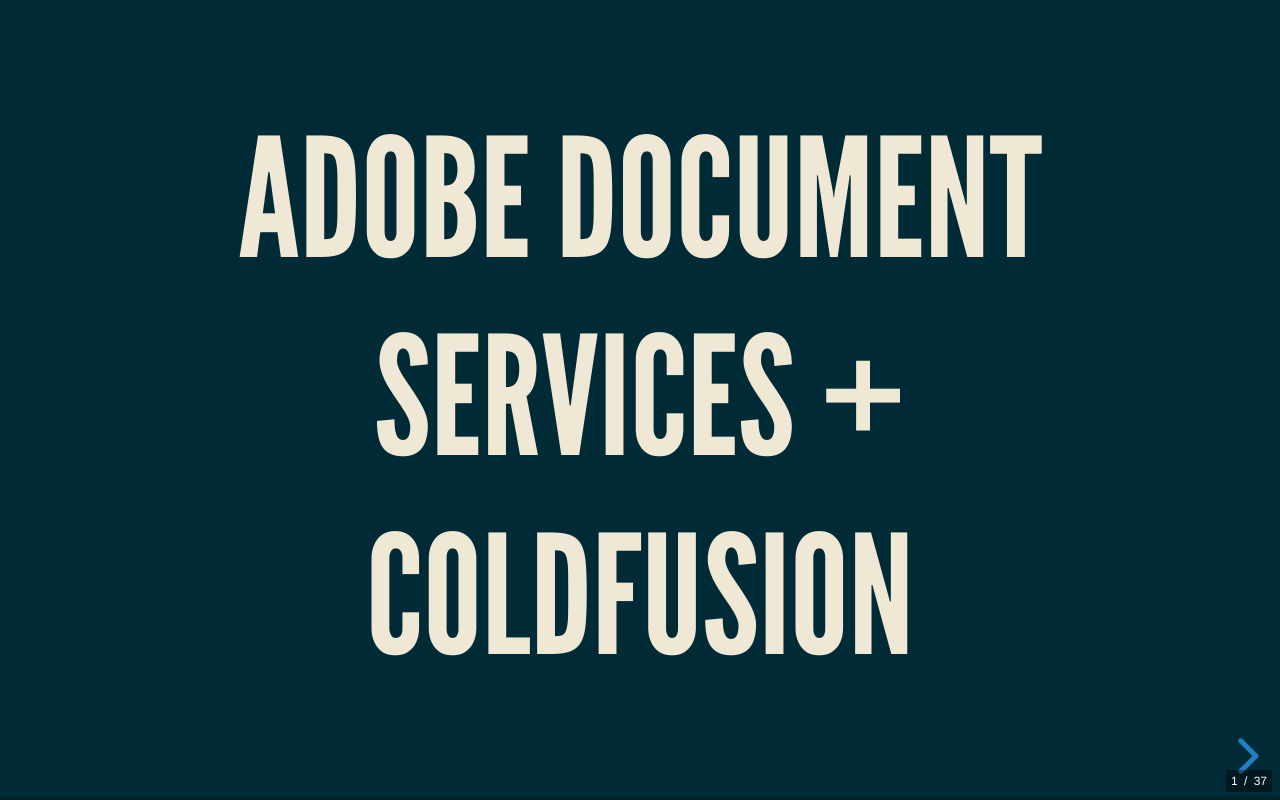
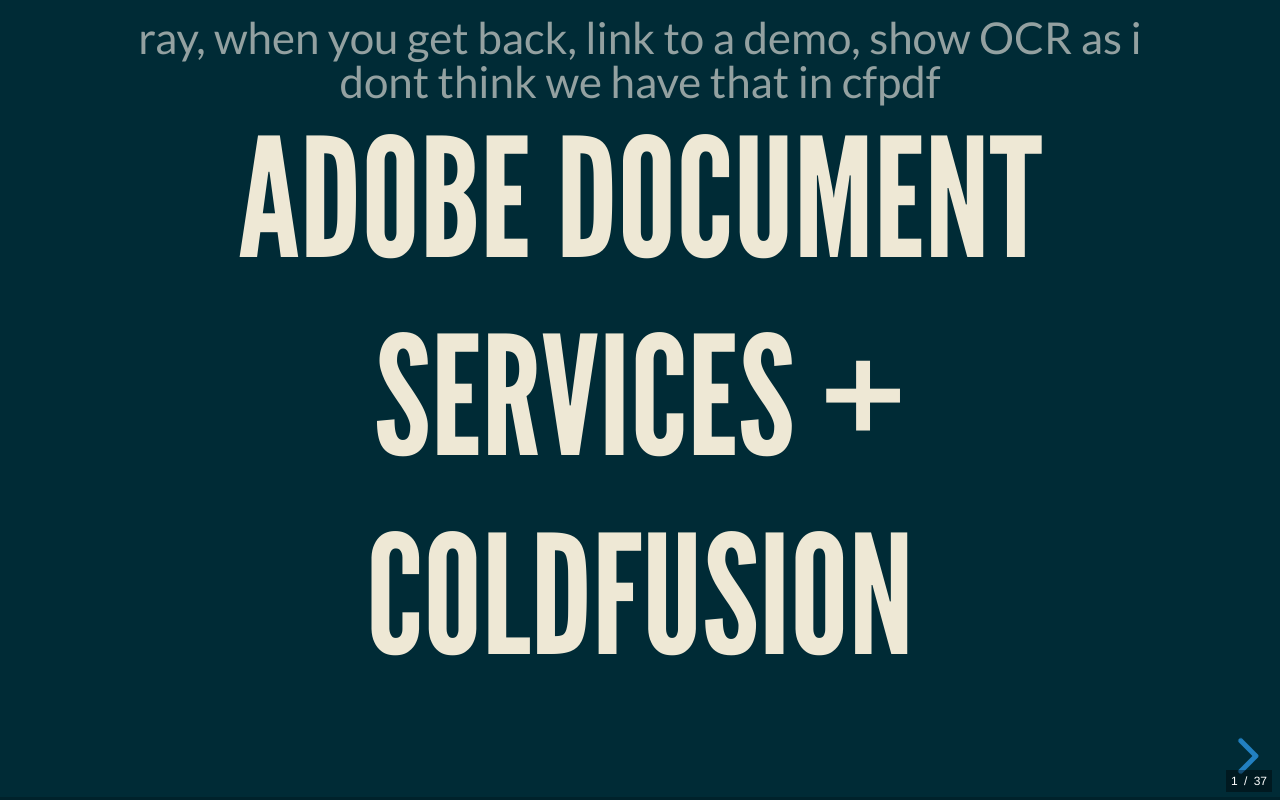
Before and after one commit to cfjedimaster/document-services-coldfusion, a website: page slides/index.html in a window 1280 px wide. Drawn offline with Linux system fonts and the light colour scheme.

Commit message:
moar work

```diff
--- a/slides/index.html
+++ b/slides/index.html
@@ -448,6 +448,10 @@
 				</ul>
 				</section>
 
+				ray, when you get back, link to a demo,
+				show OCR as i dont think we have that in cfpdf
+
+
 				<section data-background="img/cat_qa.png" data-background-opacity="0.2">
 				<h2>Q and A</h2>
 				<p>Be gentle please...</p>
```
Also changed, not shown: 16 other files.
